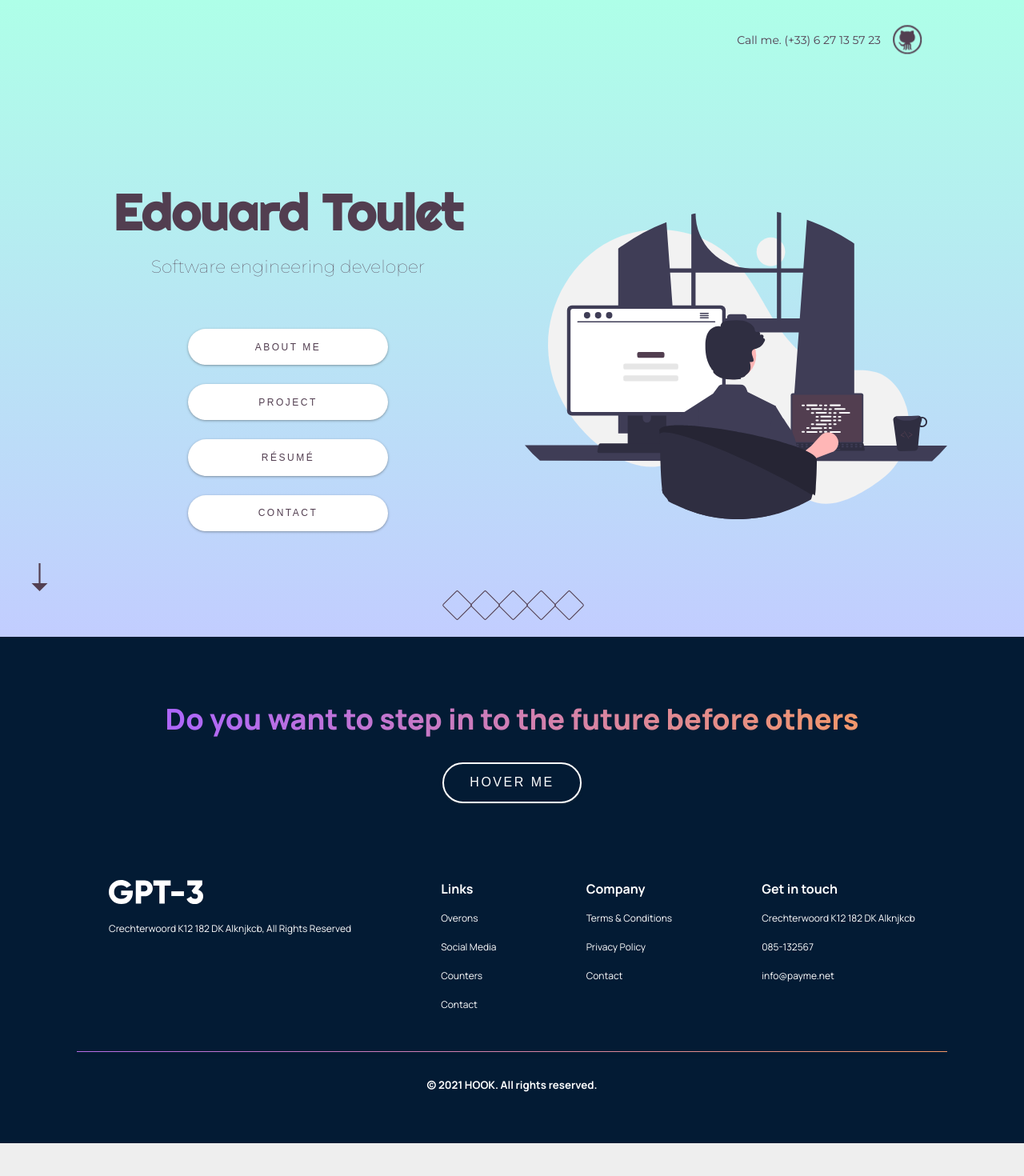
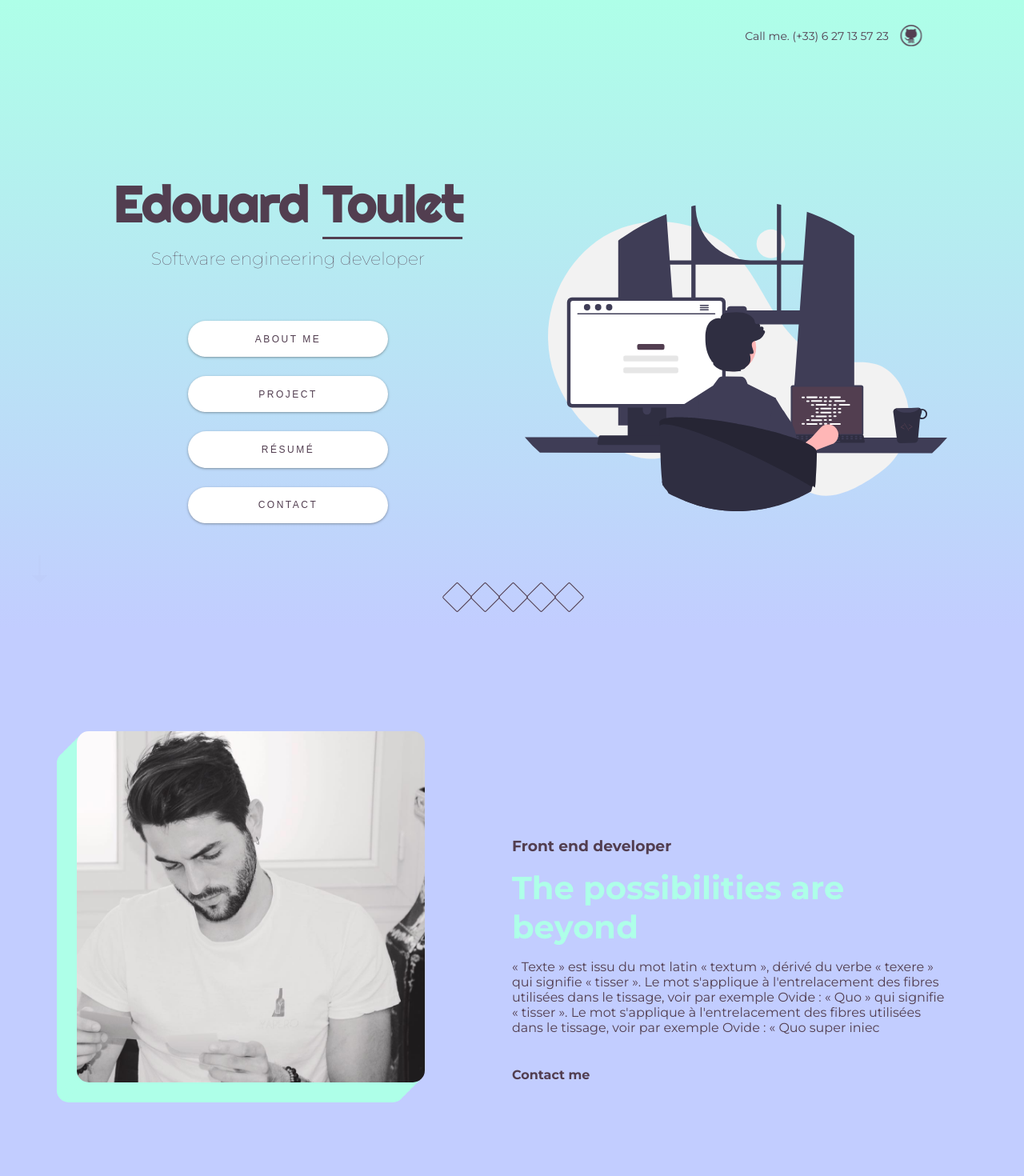
Before and after one commit to edmarsht/portfolio, a React (Create React App) app: page / in a window 1280 px wide. Shown: the top 1470 px of the page at 80% size. Before the commit the page ends 1429 px from the top, so only its background shows below. Built offline with nearby package versions, Linux system fonts and the light colour scheme; a web font is replaced by a local one.

Commit message:
about me section

```diff
--- a/src/App.css
+++ b/src/App.css
@@ -6,7 +6,7 @@
 }
 
 body {
-  background: rgba(204, 230, 255, 1);
+  background: red;
 }
 
 a {
@@ -15,7 +15,6 @@ a {
 }
 
 .gradient__bg {
-  background-color: #aeffe8;
   background-image: linear-gradient(180deg, #aeffe8 0%, #c2cdff 100%);
 }
 
--- a/src/App.js
+++ b/src/App.js
@@ -1,6 +1,6 @@
 import "./App.css";
 import { Navbar } from "./components";
-import { Footer, Header, Ocean } from "./containers";
+import { Aboutme, Footer, Header, Ocean } from "./containers";
 
 function App() {
   return (
@@ -9,8 +9,8 @@ function App() {
         <Navbar />
         <Header />
         <Ocean />
-
       </div>
+        <Aboutme />
       <Footer />
     </div>
   );
--- a/src/components/navbar/Navbar.css
+++ b/src/components/navbar/Navbar.css
@@ -24,7 +24,7 @@
 }
 
 .portfolio__navbar-logo img {
-  width: 35px;
+  width: 25px;
   margin-right: 1rem;
   filter: invert(25%) sepia(21%) saturate(602%) hue-rotate(256deg) brightness(89%) contrast(86%);
 }
--- /dev/null
+++ b/src/containers/aboutme/Aboutme.css
@@ -0,0 +1,53 @@
+.portfolio__aboutme {
+  background-color: #c2cdff;
+}
+
+.portfolio__aboutme-container {
+  padding-top: 8rem;
+  padding-bottom: 8rem;
+  display: flex;
+  flex-direction: row;
+  justify-content: space-around;
+}
+
+.portfolio__aboutme-container-photo {
+  flex: 1;
+}
+
+.portfolio__aboutme-container-photo img {
+  width: 80%;
+  height: 100%;
+  border-radius: 15px;
+  object-fit: cover;
+  box-shadow: #aeffe8 -5px 5px, #aeffe8 -10px 10px, #aeffe8 -15px 15px,
+    #aeffe8 -20px 20px, #aeffe8 -25px 25px;
+}
+
+.portfolio__aboutme-container-text {
+  flex: 1;
+  display: flex;
+  flex-direction: column;
+  justify-content: end;
+  font-family: var(--font-family3);
+}
+
+.portfolio__aboutme-container-text h3 {
+  /* color: #aeffe8; */
+  font-weight: bold;
+  margin-bottom: 1rem;
+  color: #523e50;
+}
+.portfolio__aboutme-container-text h1 {
+  font-weight: bold;
+  color: #aeffe8;
+  margin-bottom: 1rem;
+  font-size: 40px;
+}
+.portfolio__aboutme-container-text p {
+  color: #523e50;
+}
+
+.portfolio__aboutme-container-text h4 {
+  color: #523e50;
+  margin-top: 2.5rem;
+}
--- /dev/null
+++ b/src/containers/aboutme/Aboutme.js
@@ -0,0 +1,30 @@
+import React from "react";
+import "./Aboutme.css";
+import profilpic from "../../assets/profilpic.jpeg";
+
+function Aboutme() {
+  return (
+    <div className="portfolio__aboutme ">
+      <div className="portfolio__aboutme-container section__padding" id="aboutme">
+        <div className="portfolio__aboutme-container-photo">
+          <img src={profilpic} alt="ai" />
+        </div>
+        <div className="portfolio__aboutme-container-text">
+          <h3>Front end developer</h3>
+          <h1>The possibilities are beyond</h1>
+          <p>
+            « Texte » est issu du mot latin « textum », dérivé du verbe « texere
+            » qui signifie « tisser ». Le mot s'applique à l'entrelacement des
+            fibres utilisées dans le tissage, voir par exemple Ovide : « Quo
+            » qui signifie « tisser ». Le mot s'applique à l'entrelacement des
+            fibres utilisées dans le tissage, voir par exemple Ovide : « Quo
+            super iniec
+          </p>
+          <h4>Contact me</h4>
+        </div>
+      </div>
+    </div>
+  );
+}
+
+export default Aboutme;
--- a/src/containers/footer/Footer.js
+++ b/src/containers/footer/Footer.js
@@ -1,20 +1,19 @@
 import React from "react";
 import "./Footer.css";
-import logo from "../../assets/logo.svg";
 
 function Footer() {
   return (
     <div className="hook__footer section__padding ">
       <div className="hook__container-text">
         <h1 className="gradient__text">
-          Do you want to step in to the future before others
+        Le plus dur c'est de le faire, ce n'est pas d'y penser.
         </h1>
-        <button className="hook__footer_button"> Hover me</button>
+        <button className="hook__footer_button">Contact</button>
       </div>
       <div className="hook__container-details">
         <div className="hook__container-details-1">
-          <img src={logo} alt="logo" />
-          <p>Crechterwoord K12 182 DK Alknjkcb, All Rights Reserved</p>
+          <h1>Edmarsht</h1>
+          <p>Paris 75017, All Rights Reserved</p>
         </div>
         <div className="hook__container-details-2">
           <h4>Links</h4>
@@ -31,13 +30,13 @@ function Footer() {
         </div>
         <div className="hook__container-details-4">
           <h4>Get in touch</h4>
-          <p>Crechterwoord K12 182 DK Alknjkcb</p>
-          <p>085-132567</p>
-          <p>info@payme.net</p>
+          <p>Paris, 75017</p>
+          <p>(+33) 6 27 13 57 23</p>
+          <p>edtoulet@gmail.com</p>
         </div>
       </div>
       <div className="div"></div>
-      <h5 className="hook__container-right">© 2021 HOOK. All rights reserved.</h5>
+      <h5 className="hook__container-right">© 2022 Edouard Toulet. All rights reserved.</h5>
     </div>
   );
 }
--- a/src/containers/header/Header.css
+++ b/src/containers/header/Header.css
@@ -1,3 +1,4 @@
+/* ------------ Css ------------------ */
 .portfolio__header {
   display: flex;
   flex-direction: row;
@@ -27,6 +28,37 @@
   margin-bottom: 1rem;
 }
 
+/* ------------ Highlight on Texte ------------------ */
+.container .highlight {
+  display: inline-block;
+  color: rgb(82, 62, 80);
+  transition: color 250ms, text-shadow 250ms;
+  text-decoration: none;
+  position: relative;
+  z-index: 0;
+}
+.container .highlight::after {
+  position: absolute;
+  z-index: -1;
+  bottom: -5px;
+  left: 50%;
+  transform: translateX(-50%);
+  content: "";
+  width: 100%;
+  height: 3px;
+  background-color: rgb(82, 62, 80);
+  transition: all 250ms;
+}
+.container .highlight:hover {
+  color: white;
+  text-shadow: 0px 1px 0px black;
+}
+.container .highlight:hover::after {
+  height: 105%;
+  width: 105%;
+}
+
+/* ------------ Css ------------------ */
 .portfolio__header-container-title h2 {
   text-align: center;
   font-family: var(--font-family3);
@@ -59,6 +91,7 @@
   width: 100%;
 }
 
+/* ------------ Button css ------------------ */
 button {
   padding: 1.3em 3em;
   font-size: 12px;
@@ -71,8 +104,6 @@ button {
   border-radius: 45px;
   box-shadow: rgba(60, 64, 67, 0.3) 0px 1px 2px 0px,
     rgba(60, 64, 67, 0.15) 0px 1px 3px 1px;
-  /* box-shadow: rgba(50, 50, 93, 0.25) 0px 6px 12px -2px, rgba(0, 0, 0, 0.3) 0px 3px 7px -3px; */
-  /* box-shadow: rgba(0, 0, 0, 0.05) 0px 6px 24px 0px, rgba(0, 0, 0, 0.08) 0px 0px 0px 1px; */
   transition: all 0.3s ease 0s;
   cursor: pointer;
   outline: none;
@@ -90,6 +121,9 @@ button:hover {
 button:active {
   transform: translateY(-1px);
 }
+
+
+/* ------------ Responsive ------------------ */
 
 @media screen and (max-width: 950px) {
   .portfolio__header {
--- a/src/containers/header/Header.js
+++ b/src/containers/header/Header.js
@@ -1,8 +1,5 @@
 import React from "react";
 import "./Header.css";
-// import launching from "../../assets/launching.svg";
-// import adventure from "../../assets/adventure.svg";
-// import wire from "../../assets/wire.svg";
 import work from "../../assets/work.svg";
 
 function Header() {
@@ -10,11 +7,13 @@ function Header() {
     <div className="portfolio__header section__padding">
       <div className="portfolio__header-container">
         <div className="portfolio__header-container-title">
-          <h1>Edouard Toulet </h1>
+          <h1 className="container">
+            Edouard  <p className="highlight"> Toulet</p>
+          </h1>
           <h2>Software engineering developer</h2>
         </div>
         <div className="portfolio__header-container-menu">
-          <button>About me</button>
+          <button><a href="#aboutme"> About me</a></button>
           <button>Project</button>
           <button> Résumé</button>
           <button>Contact</button>
--- a/src/containers/index.js
+++ b/src/containers/index.js
@@ -1,3 +1,4 @@
 export { default as Footer } from './footer/Footer';
 export { default as Header } from './header/Header';
 export { default as Ocean } from './ocean/Ocean';
+export { default as Aboutme } from './aboutme/Aboutme';
--- a/src/containers/ocean/Ocean.css
+++ b/src/containers/ocean/Ocean.css
@@ -1,7 +1,14 @@
 .portfolio__container-img img {
   width: 35px;
+  animation: arrowBlink 1s infinite;
   margin-left: 2rem;
   filter: invert(25%) sepia(21%) saturate(602%) hue-rotate(256deg) brightness(89%) contrast(86%);
+}
+
+@keyframes arrowBlink {
+  100% {
+    opacity: 0;
+  }
 }
 
 .bounce-top {
--- a/src/containers/ocean/Ocean.js
+++ b/src/containers/ocean/Ocean.js
@@ -5,10 +5,9 @@ import arrowback from "../../assets/arrowback.svg";
 
 function Ocean() {
   return (
-      <div className="container">
+      <div className="portfolio__container">
 <div className="portfolio__container-img bounce-top">
 <img src={arrowback} alt="ai" />
-
 </div>
     <div class="footer-social-links">
       <a href="#" title="Facebook" target="_blank">
--- a/src/index.css
+++ b/src/index.css
@@ -11,7 +11,7 @@
   --gradient-text: linear-gradient(89.97deg, #ae67fa 1.84%, #f49867 102.67%);
   --gradient-bar: linear-gradient(103.22deg, #ae67fa -13.86%, #f49867 99.55%);
 
-  --color-bg: #040c18;
+  --color-bg: red;
   --color-footer: #031b34;
   --color-blog: #042c54;
   --color-text: #81afdd;
```
Also changed, not shown: src/assets/profilpic.jpeg (added).
